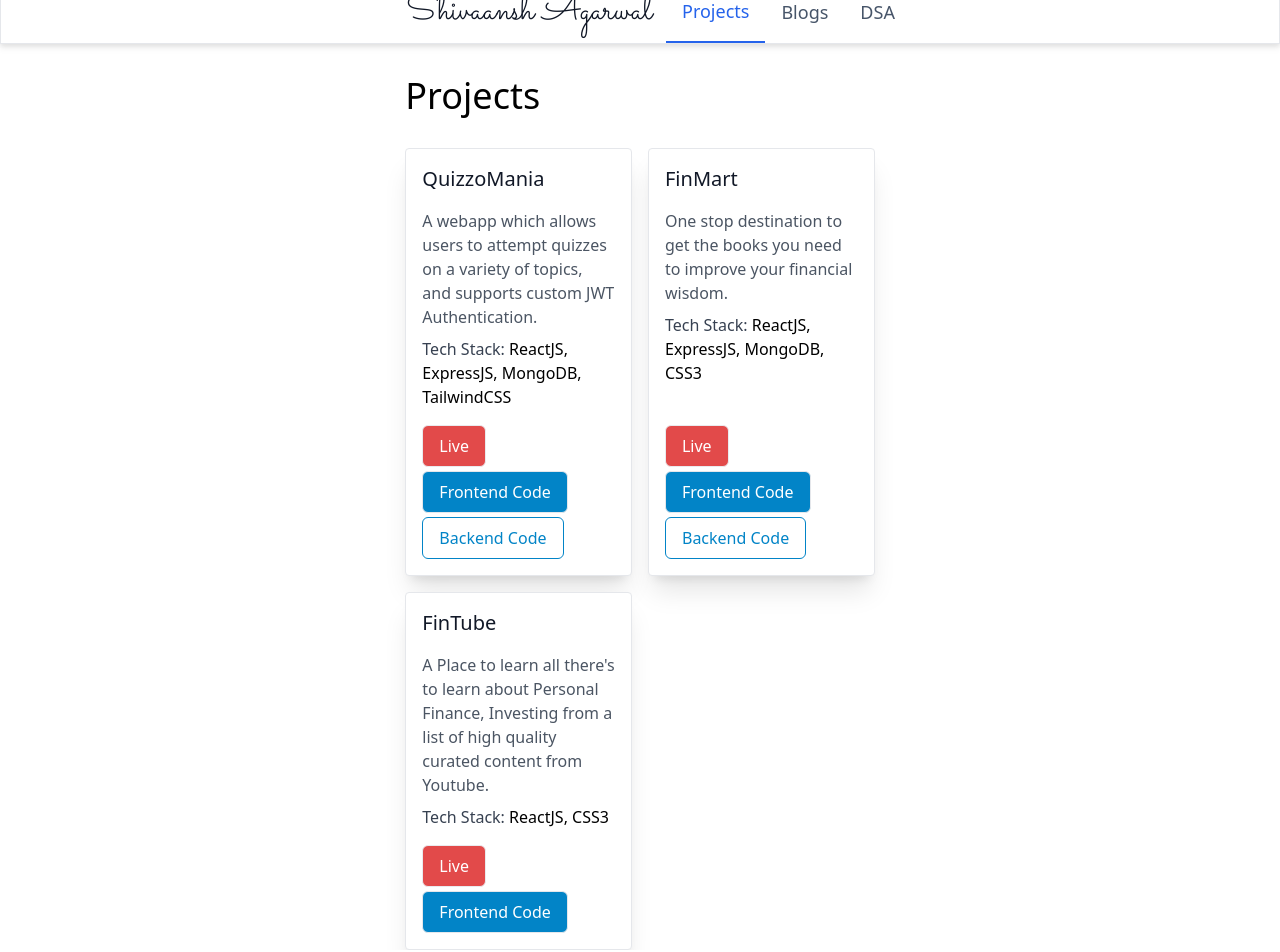
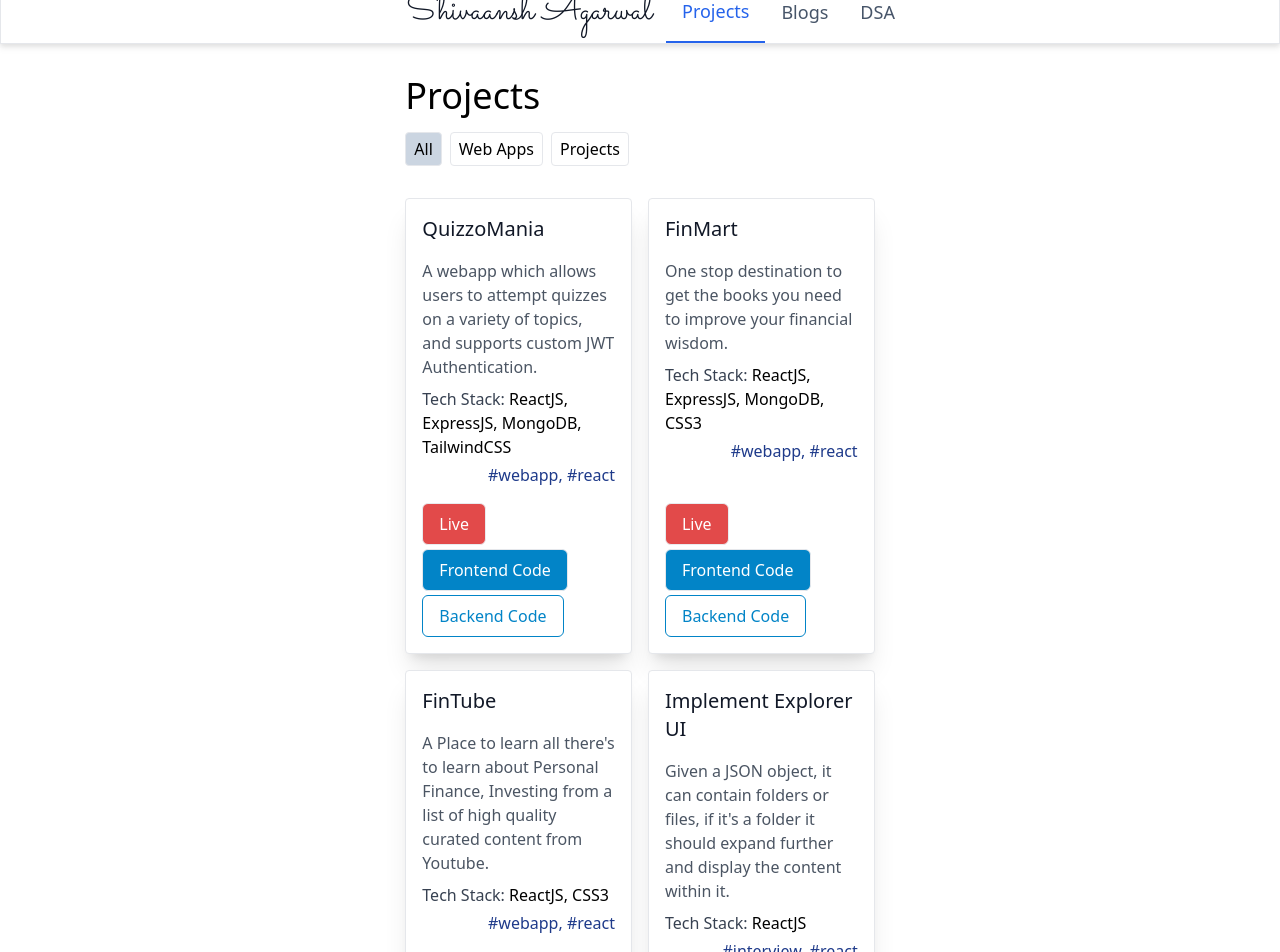
Before and after one commit to Shivaansh-Agarwal/shivaansh-agarwal-nextjs, a Next.js app: page /projects in a window 1280 px wide. Shown: the part 20-972 px from the top of the page. Built offline with nearby package versions, Linux system fonts and the light colour scheme.

Commit message:
feat: Enhancement of Projects Page - now supports differentiation b/w Webapps and Projects

```diff
--- a/components/Projects/ProjectCard.jsx
+++ b/components/Projects/ProjectCard.jsx
@@ -2,11 +2,23 @@ import { useState } from "react";
 
 export const ProjectCard = ({ project }) => {
   const [isCursorOnCard, setIsCursonOnCard] = useState(false);
-  const { name, description, techStack, liveLink, codeFrontend, codeBackend } =
-    project;
+  const {
+    name,
+    description,
+    techStack,
+    liveLink,
+    codeFrontend,
+    codeBackend,
+    tags,
+  } = project;
+  const isWebApp = tags.includes("webapp");
   return (
     <div
-      className="flex flex-col gap-4 justify-between border rounded bg-white p-4 shadow-xl hover:ring ring-offset-2 ring-red-500/25 ring-offset-red-100"
+      className={`flex flex-col gap-4 justify-between border rounded bg-white p-4 shadow-xl hover:ring ring-offset-2 ${
+        isWebApp
+          ? "bg-lime-50 ring-lime-900/50 ring-offset-lime-100"
+          : "bg-fuchsia-50 ring-fuchsia-900/50 ring-offset-fuchsia-100"
+      }`}
       onMouseEnter={() => {
         setIsCursonOnCard(true);
       }}
@@ -18,7 +30,9 @@ export const ProjectCard = ({ project }) => {
         <a
           className={`text-xl ${
             isCursorOnCard
-              ? "text-red-500 font-bold"
+              ? isWebApp
+                ? "text-lime-700 font-bold"
+                : "text-fuchsia-700 font-bold"
               : "text-gray-900 font-medium"
           } `}
           href={liveLink}
@@ -28,9 +42,12 @@ export const ProjectCard = ({ project }) => {
           {name}
         </a>
         <div className="mt-4 text-base text-gray-600">{description}</div>
-        <div className="mt-2 text-base text-">
+        <div className="mt-2 text-base">
           <span className="font-medium text-gray-700">Tech Stack: </span>
           {techStack.join(", ")}
+        </div>
+        <div className="mt-1 text-base text-blue-900 text-right">
+          {tags.map((tag) => `#${tag}`).join(", ")}
         </div>
       </div>
       <ProjectCardButtons
--- a/pages/projects/index.js
+++ b/pages/projects/index.js
@@ -1,44 +1,69 @@
+import { useState } from "react";
 import Layout from "../../components/Layout.jsx";
 import { ProjectCard } from "../../components/Projects/ProjectCard.jsx";
+import { projectsData } from "../../utilities/projects.js";
 
 const Projects = () => {
-  const projectsList = [
-    {
-      name: "QuizzoMania",
-      description:
-        "A webapp which allows users to attempt quizzes on a variety of topics, and supports custom JWT Authentication.",
-      techStack: ["ReactJS", "ExpressJS", "MongoDB", "TailwindCSS"],
-      liveLink: "https://quizzo-mania-shivaansh.netlify.app/",
-      codeFrontend:
-        "https://github.com/Shivaansh-Agarwal/Quizzo-Mania-Frontend",
-      codeBackend: "https://github.com/Shivaansh-Agarwal/Quizzo-Mania-Backend",
-    },
-    {
-      name: "FinMart",
-      description:
-        "One stop destination to get the books you need to improve your financial wisdom.",
-      techStack: ["ReactJS", "ExpressJS", "MongoDB", "CSS3"],
-      liveLink: "https://fin-mart-dev.netlify.app/",
-      codeFrontend: "https://github.com/Shivaansh-Agarwal/fin-mart",
-      codeBackend: "https://github.com/Shivaansh-Agarwal/fin-mart-backend",
-    },
-    {
-      name: "FinTube",
-      description:
-        "A Place to learn all there's to learn about Personal Finance, Investing from a list of high quality curated content from Youtube.",
-      techStack: ["ReactJS", "CSS3"],
-      liveLink: "https://fin-tube-dev.netlify.app/",
-      codeFrontend: "https://github.com/Shivaansh-Agarwal/fin-tube",
-      codeBackend: "",
-    },
-  ];
+  const [filterType, setFilterType] = useState("ALL");
   return (
     <Layout title="Shivaansh | Projects">
       <h1 className="text-4xl font-medium">Projects</h1>
+      <div className="flex gap-2 mt-4">
+        <button
+          className={`border rounded px-2 py-1 ${
+            filterType === "ALL" ? "bg-slate-300" : null
+          }`}
+          onClick={() => {
+            setFilterType("ALL");
+          }}
+        >
+          All
+        </button>
+        <button
+          className={`border rounded px-2 py-1 ${
+            filterType === "WEB_APPS" ? "bg-slate-300" : null
+          }`}
+          onClick={() => {
+            setFilterType("WEB_APPS");
+          }}
+        >
+          Web Apps
+        </button>
+        <button
+          className={`border rounded px-2 py-1 ${
+            filterType === "PROJECTS" ? "bg-slate-300" : null
+          }`}
+          onClick={() => {
+            setFilterType("PROJECTS");
+          }}
+        >
+          Projects
+        </button>
+      </div>
       <div className="mt-8 grid grid-cols-1 sm:grid-cols-2 gap-4">
-        {projectsList.map((project) => {
-          return <ProjectCard key={project.name} project={project} />;
-        })}
+        {projectsData
+          .filter((project) => {
+            console.log(filterType);
+            console.log(project.tags);
+            console.log(project.tags.includes("webapp"));
+            if (filterType === "ALL") {
+              return true;
+            } else if (
+              filterType === "WEB_APPS" &&
+              project.tags.includes("webapp")
+            ) {
+              return true;
+            } else if (
+              filterType === "PROJECTS" &&
+              project.tags.includes("interview")
+            ) {
+              return true;
+            }
+            return false;
+          })
+          .map((project) => {
+            return <ProjectCard key={project.name} project={project} />;
+          })}
       </div>
     </Layout>
   );
--- a/utilities/projects.js
+++ b/utilities/projects.js
@@ -0,0 +1,55 @@
+const projectsData = [
+  {
+    name: "QuizzoMania",
+    description:
+      "A webapp which allows users to attempt quizzes on a variety of topics, and supports custom JWT Authentication.",
+    techStack: ["ReactJS", "ExpressJS", "MongoDB", "TailwindCSS"],
+    liveLink: "https://quizzo-mania-shivaansh.netlify.app/",
+    codeFrontend: "https://github.com/Shivaansh-Agarwal/Quizzo-Mania-Frontend",
+    codeBackend: "https://github.com/Shivaansh-Agarwal/Quizzo-Mania-Backend",
+    tags: ["webapp", "react"],
+  },
+  {
+    name: "FinMart",
+    description:
+      "One stop destination to get the books you need to improve your financial wisdom.",
+    techStack: ["ReactJS", "ExpressJS", "MongoDB", "CSS3"],
+    liveLink: "https://fin-mart-dev.netlify.app/",
+    codeFrontend: "https://github.com/Shivaansh-Agarwal/fin-mart",
+    codeBackend: "https://github.com/Shivaansh-Agarwal/fin-mart-backend",
+    tags: ["webapp", "react"],
+  },
+  {
+    name: "FinTube",
+    description:
+      "A Place to learn all there's to learn about Personal Finance, Investing from a list of high quality curated content from Youtube.",
+    techStack: ["ReactJS", "CSS3"],
+    liveLink: "https://fin-tube-dev.netlify.app/",
+    codeFrontend: "https://github.com/Shivaansh-Agarwal/fin-tube",
+    codeBackend: "",
+    tags: ["webapp", "react"],
+  },
+  {
+    name: "Implement Explorer UI",
+    description:
+      "Given a JSON object, it can contain folders or files, if it's a folder it should expand further and display the content within it.",
+    techStack: ["ReactJS"],
+    liveLink: "https://wkuh7.csb.app/",
+    codeFrontend:
+      "https://codesandbox.io/s/implement-explorer-ui-question-wkuh7",
+    codeBackend: "",
+    tags: ["interview", "react"],
+  },
+  {
+    name: "Infinite Scroll",
+    description: "How to implement Infinite Scroll in React?",
+    techStack: ["ReactJS"],
+    liveLink: "https://ds1eg.csb.app/",
+    codeFrontend:
+      "https://codesandbox.io/s/infinite-scroll-ds1eg?file=/src/App.js",
+    codeBackend: "",
+    tags: ["interview", "react"],
+  },
+];
+
+export { projectsData };
```
